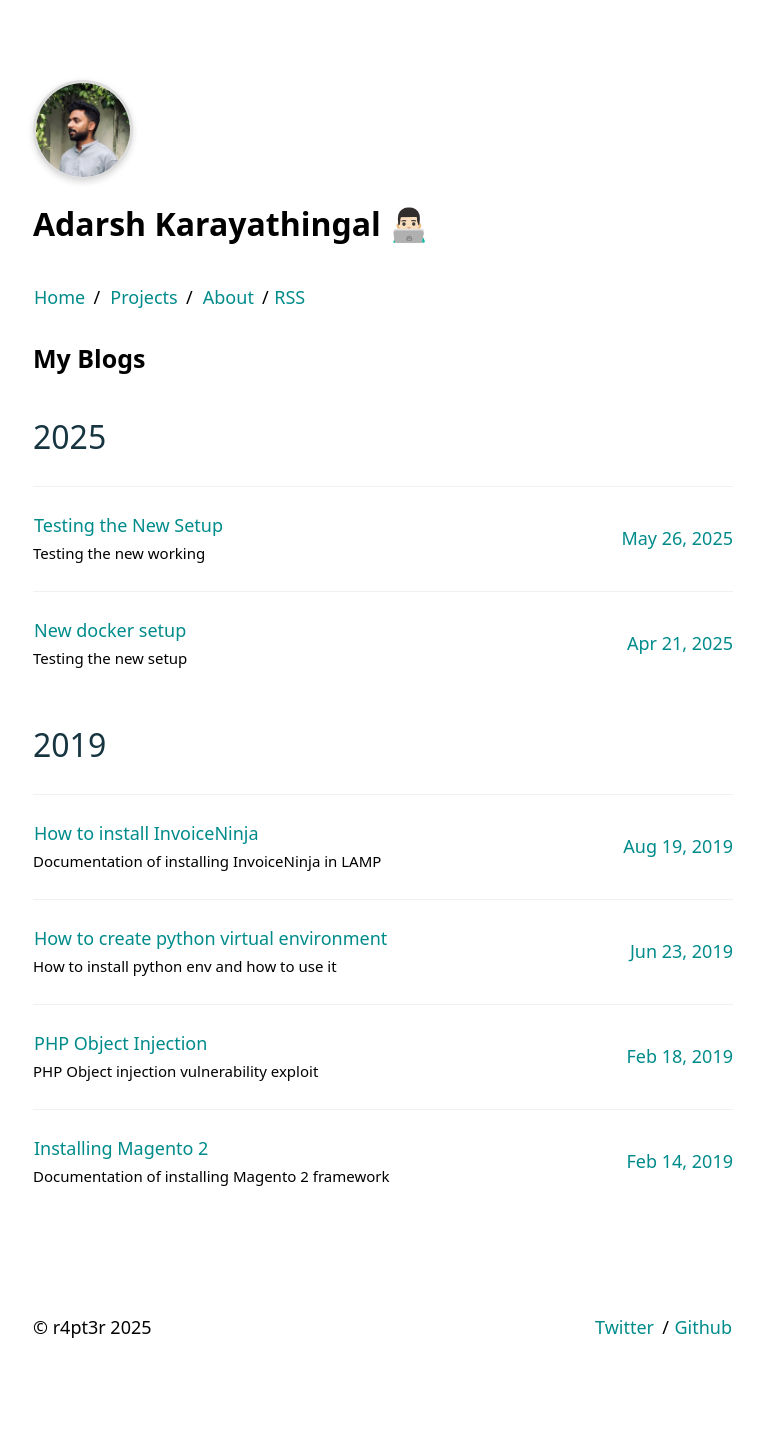
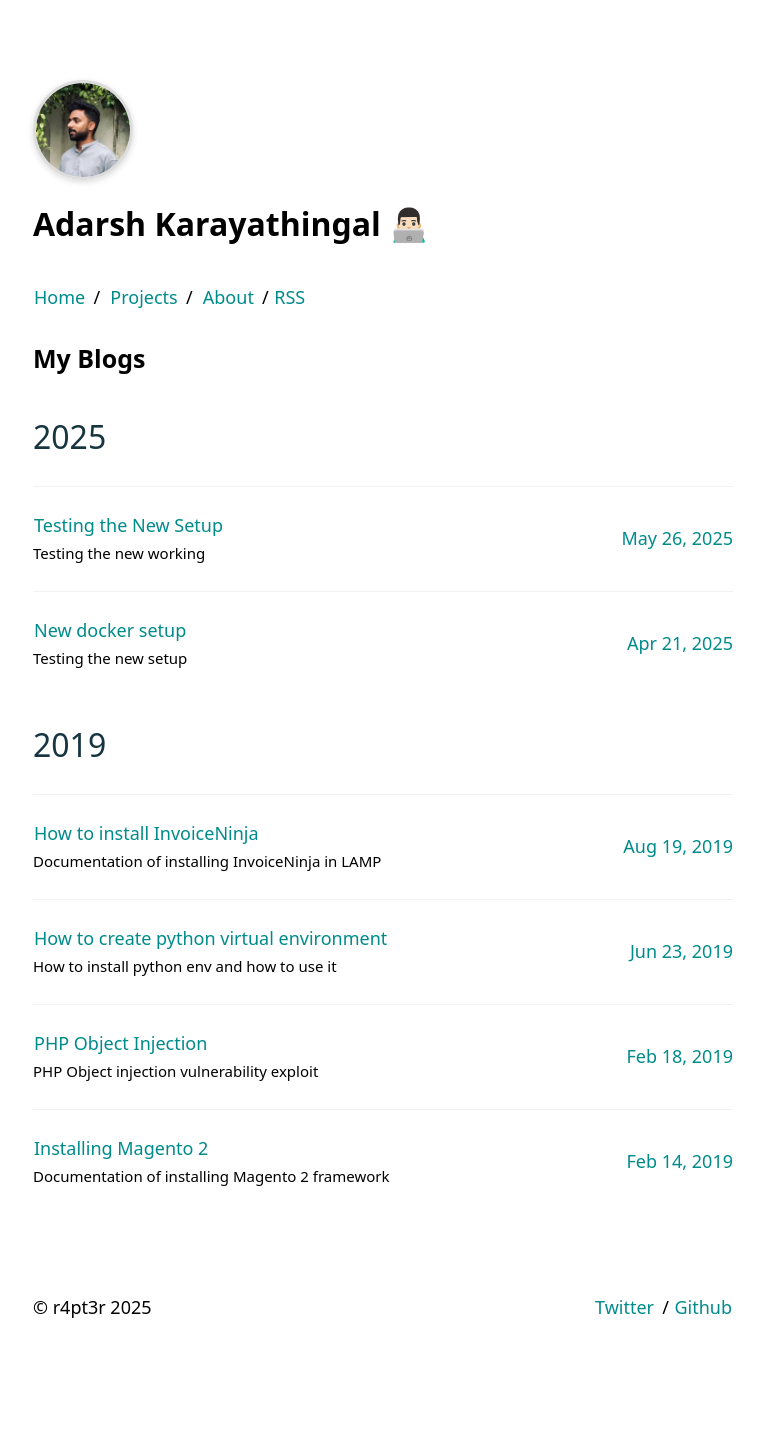
Before and after one commit to r4pt3r/r4pt3r.github.io, a Jekyll site: the page built from index.html, in a window 1280 px wide. Shown: the whole page, without its empty margins (257-1021 px from the left). Built offline with Jekyll 4.4.1, drawn with Linux system fonts in a browser that asks for light colours.

Commit message:
Fixed bottom margin

```diff
--- a/_sass/components/_archives.scss
+++ b/_sass/components/_archives.scss
@@ -3,7 +3,7 @@
    ========================================================================== */
 
 .c-archives {
-    margin-bottom: 10rem;
+    margin-bottom: 8rem;
 }
 
 .c-archives__year {
```
Also changed, not shown: 1 other file.
